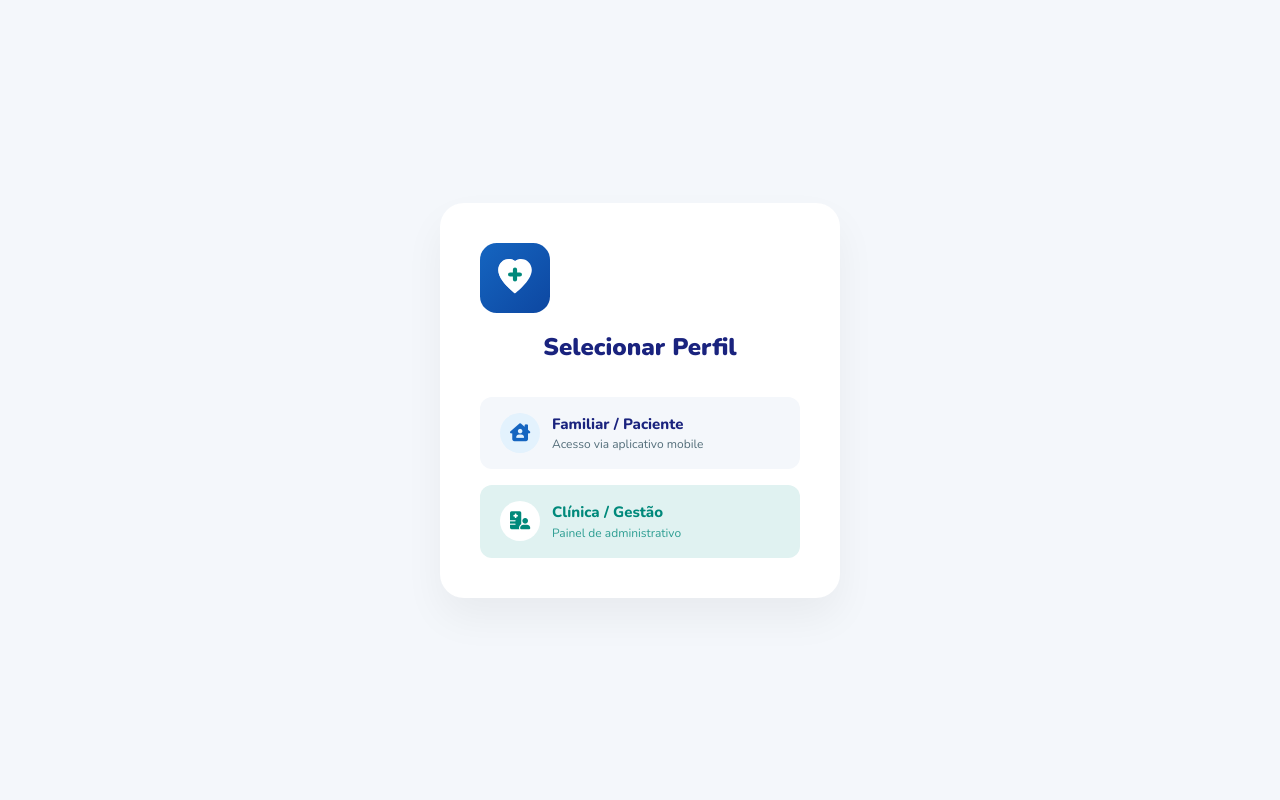
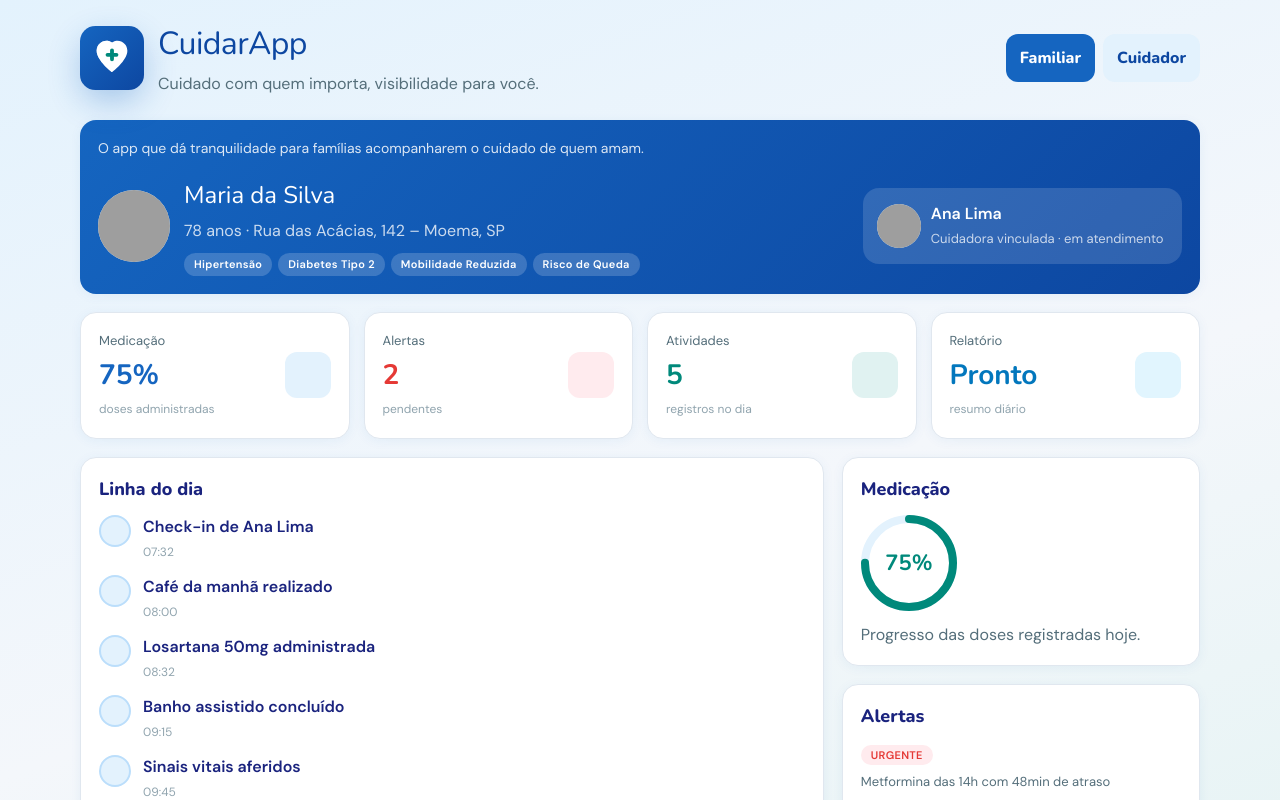
Before and after one commit to reinaldogramachof-hash/CuidarApp, a React (Vite) app: page / in a window 1280 px wide. Shown: the top 800 px of the page. Built offline with nearby package versions, Linux system fonts and the light colour scheme; grey boxes are pictures that could not be loaded.

Commit message:
refactor: apontar main para AppShell

```diff
--- a/src/main.tsx
+++ b/src/main.tsx
@@ -1,10 +1,10 @@
-import {StrictMode} from 'react';
-import {createRoot} from 'react-dom/client';
-import App from './App.tsx';
+import { StrictMode } from 'react';
+import { createRoot } from 'react-dom/client';
+import AppShell from './AppShell';
 import './index.css';
 
 createRoot(document.getElementById('root')!).render(
   <StrictMode>
-    <App />
+    <AppShell />
   </StrictMode>,
 );
```
